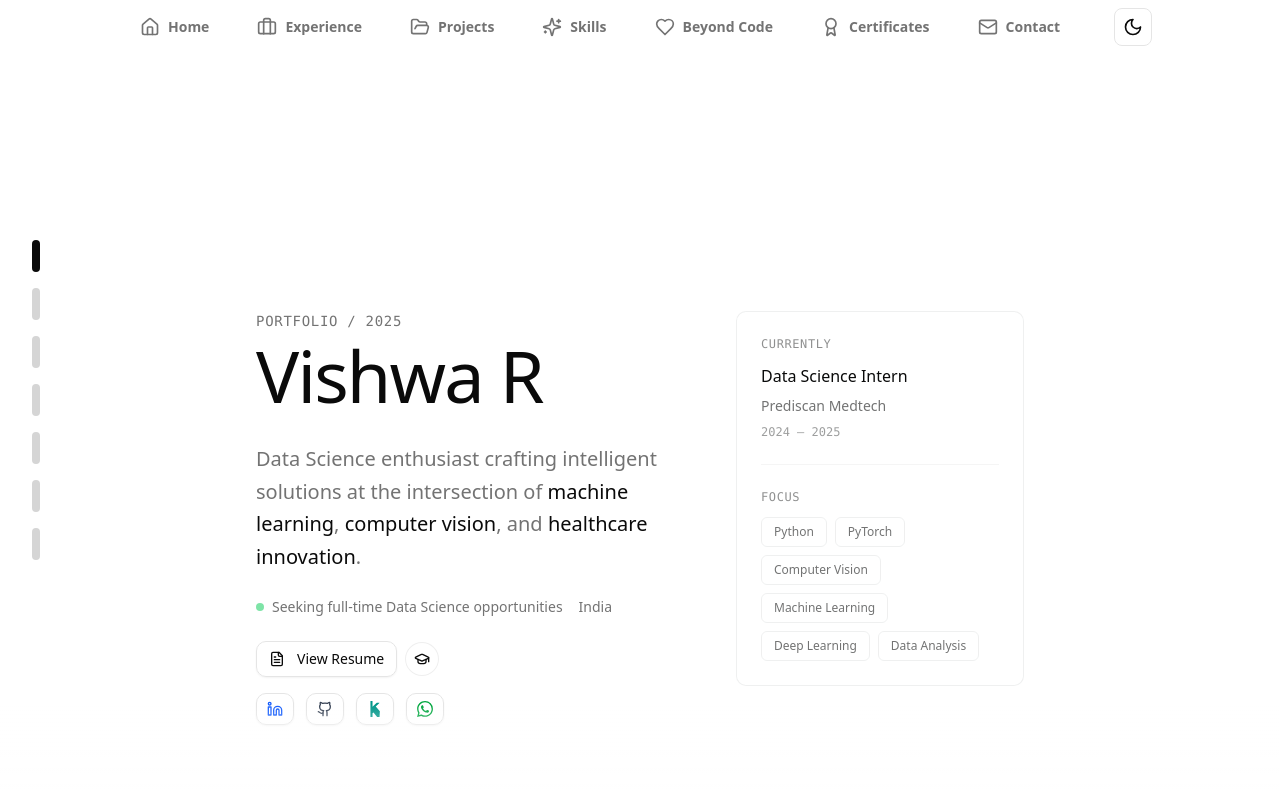
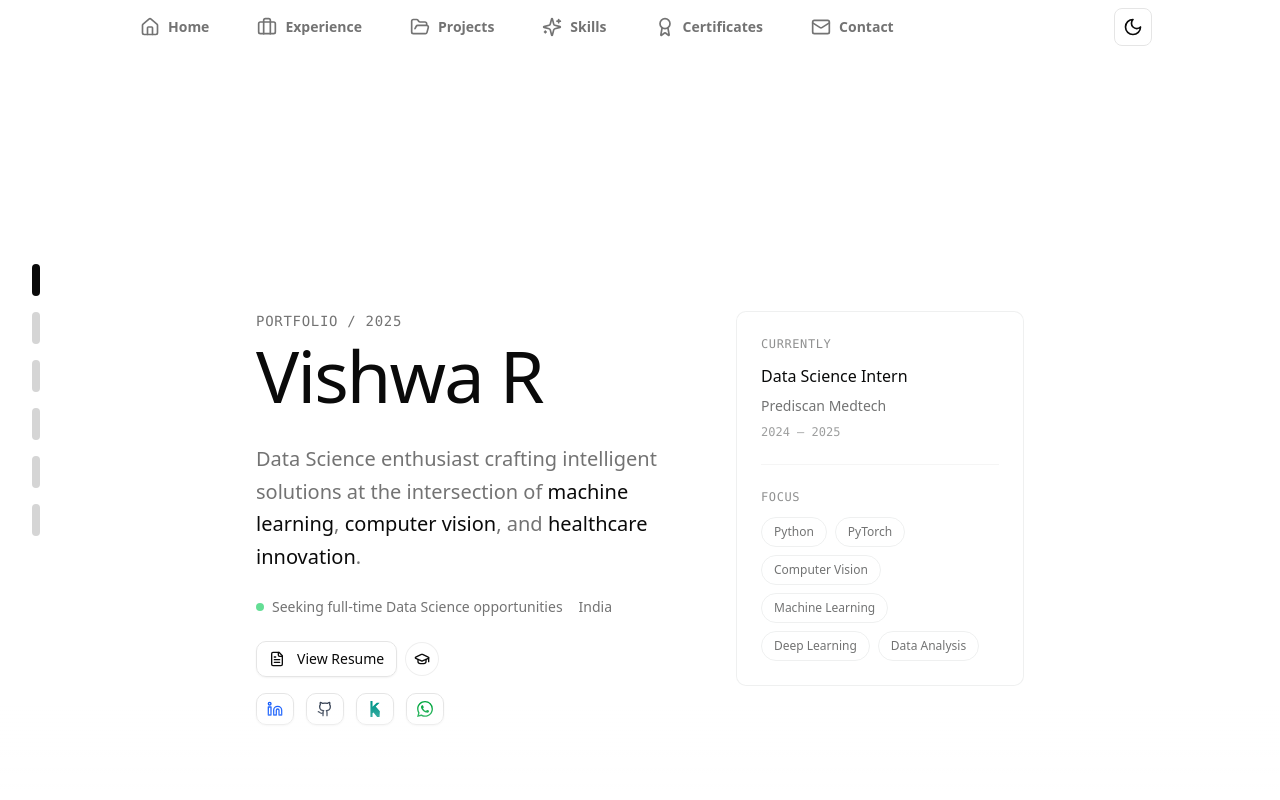
Before and after one commit to 01Vishwa/Portfolio, a Next.js app: page / in a window 1280 px wide. Shown: the top 800 px of the page. Built offline with nearby package versions, Linux system fonts and the light colour scheme.

Commit message:
Updated V13

```diff
--- a/app/page.tsx
+++ b/app/page.tsx
@@ -7,7 +7,6 @@ import { Card, CardContent, CardDescription, CardFooter, CardHeader, CardTitle }
 import { Button } from "@/components/ui/button"
 import { Badge } from "@/components/ui/badge"
 import { ExternalLink, Github, Code2, Server, Brain, Cog, FileText, Linkedin, ChevronUp } from "lucide-react"
-import BeyondTheCode from "@/components/beyond-the-code"
 import LoadingScreen from "@/components/ui/loading-screen"
 import EducationDialog from "@/components/education-dialog"
 
@@ -101,7 +100,7 @@ export default function Home() {
 
       <nav className="fixed left-8 top-1/2 -translate-y-1/2 z-10 hidden lg:block">
         <div className="flex flex-col gap-4">
-          {["intro", "work", "projects", "skills", "beyond", "thoughts", "connect"].map((section) => (
+          {["intro", "work", "projects", "skills", "thoughts", "connect"].map((section) => (
             <button
               key={section}
               onClick={() => document.getElementById(section)?.scrollIntoView({ behavior: "smooth" })}
@@ -274,9 +273,9 @@ export default function Home() {
                   <ul className="flex flex-wrap gap-2" role="list">
                     {["Python", "PyTorch", "Computer Vision", "Machine Learning", "Deep Learning", "Data Analysis"].map((skill) => (
                       <li key={skill}>
-                        <span
-                          className="inline-block px-3 py-1.5 text-xs border border-border/60 rounded-full text-muted-foreground hover:border-muted-foreground/80 hover:text-foreground transition-all duration-200 cursor-default focus:outline-none focus:ring-2 focus:ring-foreground/20 focus:ring-offset-2 focus:ring-offset-background rounded-sm"
-                          tabIndex={0}
+                      <span
+                        className="inline-block px-3 py-1.5 text-xs border border-border/60 rounded-full text-muted-foreground hover:border-muted-foreground/80 hover:text-foreground transition-all duration-200 cursor-default focus:outline-none focus:ring-2 focus:ring-foreground/20 focus:ring-offset-2 focus:ring-offset-background"
+                        tabIndex={0}
                           role="button"
                           aria-label={`Skill: ${skill}`}
                         >
@@ -642,19 +641,9 @@ export default function Home() {
         </section>
 
         <section
-          id="beyond"
+          id="thoughts"
           ref={(el) => {
             sectionsRef.current[4] = el
-          }}
-          className="min-h-screen py-20 sm:py-32 opacity-0"
-        >
-          <BeyondTheCode />
-        </section>
-
-        <section
-          id="thoughts"
-          ref={(el) => {
-            sectionsRef.current[5] = el
           }}
           className="min-h-screen py-20 sm:py-32 opacity-0"
         >
@@ -723,7 +712,7 @@ export default function Home() {
         <section
           id="connect"
           ref={(el) => {
-            sectionsRef.current[6] = el
+            sectionsRef.current[5] = el
           }}
           className="py-20 sm:py-32 opacity-0"
         >
--- a/components/beyond-the-code.tsx
+++ /dev/null
@@ -1,145 +0,0 @@
-"use client"
-
-import type React from "react"
-import { useEffect, useRef, useState } from "react"
-import { BookOpen, Tv, Film, Gamepad2, Music, ChefHat } from "lucide-react"
-import { cn } from "@/lib/utils"
-
-// Color system (3-5 colors total):
-// - Primary brand: sky (blue)
-// - Accents: emerald, amber
-// - Neutrals: background/foreground from theme (white/zinc variants)
-// This satisfies contrast and dark/light themes via semantic tokens.
-
-type Interest = {
-  key: string
-  label: string
-  icon: React.ComponentType<{ className?: string }>
-  color: "sky" | "emerald" | "amber"
-}
-
-const interests: Interest[] = [
-  { key: "reading", label: "Reading Books", icon: BookOpen, color: "sky" },
-  { key: "tv", label: "Watching TV Shows", icon: Tv, color: "emerald" },
-  { key: "movies", label: "Watching Movies", icon: Film, color: "amber" },
-  { key: "gaming", label: "Gaming", icon: Gamepad2, color: "sky" },
-  { key: "music", label: "Listening to Music", icon: Music, color: "emerald" },
-]
-
-function useInView<T extends HTMLElement>(options?: IntersectionObserverInit) {
-  const ref = useRef<T | null>(null)
-  const [inView, setInView] = useState(false)
-
-  useEffect(() => {
-    if (!ref.current) return
-    const observer = new IntersectionObserver(
-      (entries) => {
-        for (const entry of entries) {
-          if (entry.isIntersecting) {
-            setInView(true)
-            observer.unobserve(entry.target)
-          }
-        }
-      },
-      { rootMargin: "0px 0px -10% 0px", threshold: 0.1, ...(options || {}) },
-    )
-    observer.observe(ref.current)
-    return () => observer.disconnect()
-  }, [options])
-
-  return { ref, inView }
-}
-
-function TagCard({
-  interest,
-  index,
-  inView,
-}: {
-  interest: Interest
-  index: number
-  inView: boolean
-}) {
-  const Icon = interest.icon
-  const colors =
-    interest.color === "sky"
-      ? {
-          bg: "bg-sky-500/10 dark:bg-sky-400/10",
-          text: "text-sky-700 dark:text-sky-300",
-          ring: "ring-sky-500/30",
-          glow: "shadow-[0_0_0_0_rgba(0,0,0,0)] hover:shadow-[0_10px_30px_-10px_rgba(14,165,233,0.45)] dark:hover:shadow-[0_10px_30px_-10px_rgba(56,189,248,0.45)]",
-        }
-      : interest.color === "emerald"
-        ? {
-            bg: "bg-emerald-500/10 dark:bg-emerald-400/10",
-            text: "text-emerald-700 dark:text-emerald-300",
-            ring: "ring-emerald-500/30",
-            glow: "shadow-[0_0_0_0_rgba(0,0,0,0)] hover:shadow-[0_10px_30px_-10px_rgba(16,185,129,0.45)] dark:hover:shadow-[0_10px_30px_-10px_rgba(52,211,153,0.45)]",
-          }
-        : {
-            bg: "bg-amber-500/10 dark:bg-amber-400/10",
-            text: "text-amber-700 dark:text-amber-300",
-            ring: "ring-amber-500/30",
-            glow: "shadow-[0_0_0_0_rgba(0,0,0,0)] hover:shadow-[0_10px_30px_-10px_rgba(245,158,11,0.45)] dark:hover:shadow-[0_10px_30px_-10px_rgba(251,191,36,0.45)]",
-          }
-
-  return (
-    <li
-      className={cn(
-        "group relative list-none flex items-center justify-center rounded-[14px] border border-transparent",
-        colors.bg,
-        "ring-1",
-        colors.ring,
-        "transition-all duration-300 ease-out",
-        "hover:-translate-y-0.5 hover:scale-[1.02]",
-        colors.glow,
-        // fade/slide-in on load
-        inView ? "opacity-100 translate-y-0" : "opacity-0 translate-y-2",
-        "w-full h-28 sm:h-32 lg:h-36"
-      )}
-      style={{ transitionDelay: `${Math.min(index * 60, 240)}ms` }}
-    >
-      <div className={cn("flex flex-row items-center justify-center w-full h-full gap-4 px-6 py-0", "rounded-[14px]")}>
-        <span
-          aria-hidden="true"
-          className={cn(
-            "inline-flex h-12 w-12 flex-none items-center justify-center rounded-[10px]",
-            colors.bg,
-            colors.ring,
-            "ring-1",
-          )}
-        >
-          <Icon className={cn("h-6 w-6", colors.text)} />
-        </span>
-        <span className={cn("text-base font-medium", colors.text)}>{interest.label}</span>
-      </div>
-    </li>
-  )
-}
-
-export default function BeyondTheCode() {
-  const { ref, inView } = useInView<HTMLElement>()
-
-  return (
-    <section
-      ref={ref}
-      aria-labelledby="beyond-the-code-title"
-      className="relative mx-auto w-full max-w-4xl px-4 sm:px-6 lg:px-8 transition-colors"
-    >
-      <header className="mb-6 sm:mb-8">
-        <h2
-          id="beyond-the-code-title"
-          className="text-pretty text-2xl font-semibold tracking-tight text-foreground sm:text-3xl"
-        >
-          Beyond the Code
-        </h2>
-        <p className="mt-2 text-sm text-muted-foreground">My interests and hobbies</p>
-      </header>
-
-  <ul className="grid grid-cols-1 sm:grid-cols-2 lg:grid-cols-3 gap-4" aria-label="Interest tags">
-        {interests.map((interest, i) => (
-          <TagCard key={interest.key} interest={interest} index={i} inView={inView} />
-        ))}
-      </ul>
-    </section>
-  )
-}
--- a/components/ui/navbar.tsx
+++ b/components/ui/navbar.tsx
@@ -1,7 +1,7 @@
 "use client"
 
 import { useEffect, useState, useRef } from "react"
-import { Home, Briefcase, FolderOpen, Sparkles, Heart, Mail, Sun, Moon, Award } from "lucide-react"
+import { Home, Briefcase, FolderOpen, Sparkles, Mail, Sun, Moon, Award } from "lucide-react"
 import { useTheme } from "next-themes"
 
 const navItems = [
@@ -28,12 +28,6 @@ const navItems = [
     href: "#skills",
     icon: <Sparkles className="h-5 w-5" />,
     sectionId: "skills",
-  },
-  {
-    label: "Beyond Code",
-    href: "#beyond",
-    icon: <Heart className="h-5 w-5" />,
-    sectionId: "beyond",
   },
   {
     label: "Certificates",
```
